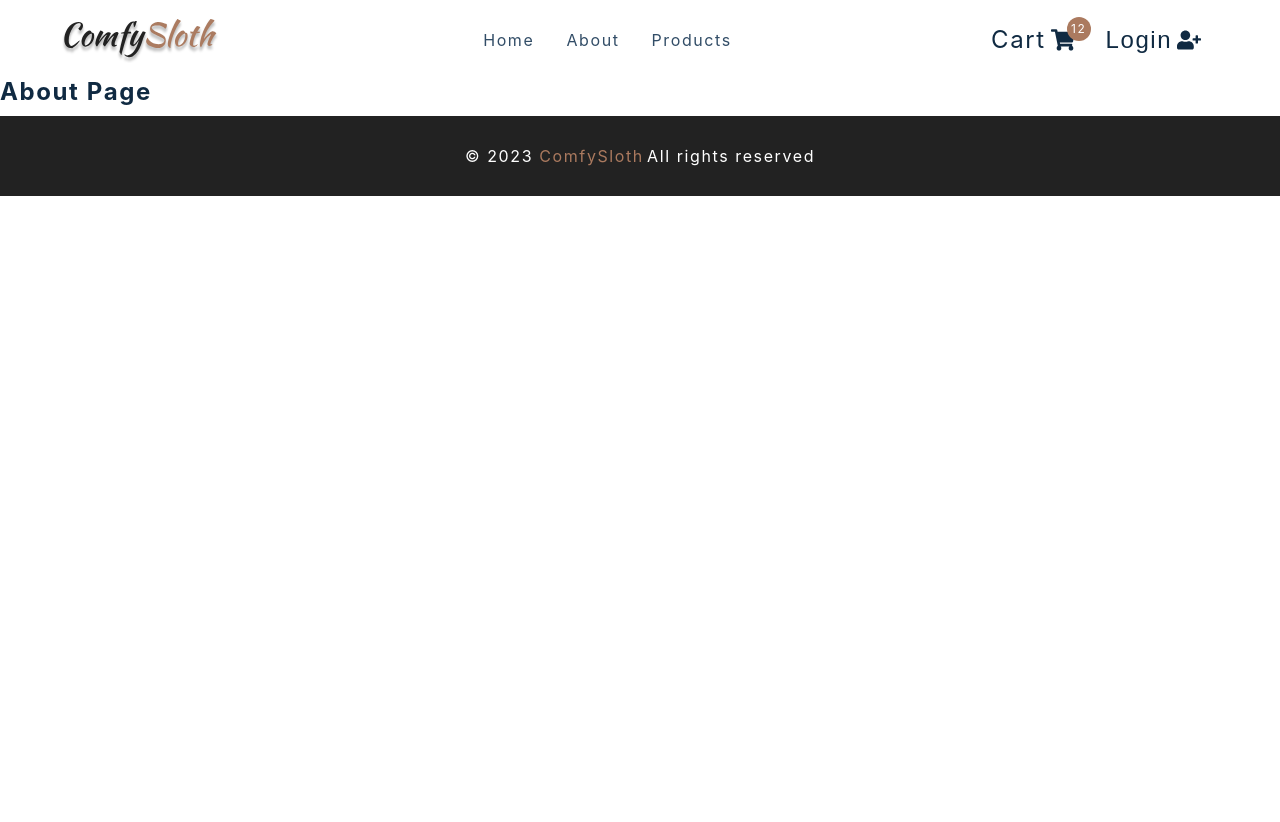
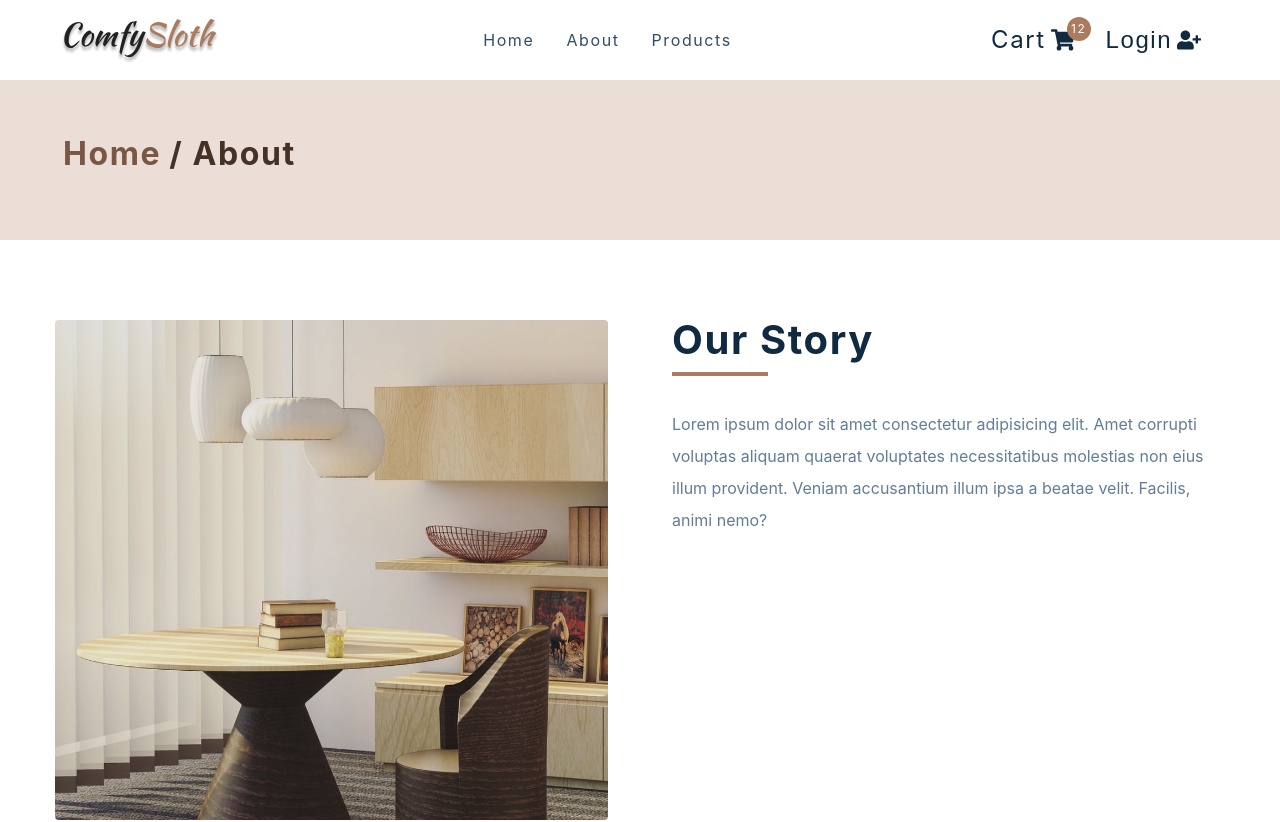
Before and after one commit to likeri29/e-commerce, a React (Create React App) app: page /about in a window 1280 px wide. Shown: the top 822 px of the page. Before the commit the page ends 800 px from the top, so only its background shows below. Built offline with nearby package versions, Linux system fonts and the light colour scheme; the HTML template or start-up script is replaced by a standard one.

Commit message:
add about and checkout page, setup pageHero

```diff
--- a/src/App.js
+++ b/src/App.js
@@ -26,9 +26,9 @@
         <Route
           path="checkout"
           element={
-            <PrivateRoute>
-              <CheckoutPage />
-            </PrivateRoute>
+            // <PrivateRoute>
+            <CheckoutPage />
+            // </PrivateRoute>
           }
         />
         <Route path="*" element={<ErrorPage />} />
--- a/src/components/PageHero.js
+++ b/src/components/PageHero.js
@@ -1,9 +1,17 @@
-import React from 'react'
-import styled from 'styled-components'
-import { Link } from 'react-router-dom'
-const PageHero = () => {
-  return <h4>page hero</h4>
-}
+import React from "react";
+import styled from "styled-components";
+import { Link } from "react-router-dom";
+const PageHero = ({ title }) => {
+  return (
+    <Wrapper>
+      <div className="section-center">
+        <h3>
+          <Link to="/">Home</Link>/ {title}
+        </h3>
+      </div>
+    </Wrapper>
+  );
+};
 
 const Wrapper = styled.section`
   background: var(--clr-primary-10);
@@ -21,6 +29,6 @@
   a:hover {
     color: var(--clr-primary-1);
   }
-`
+`;
 
-export default PageHero
+export default PageHero;
--- a/src/pages/AboutPage.js
+++ b/src/pages/AboutPage.js
@@ -1,11 +1,30 @@
-import React from 'react'
-import styled from 'styled-components'
-import { PageHero } from '../components'
-import aboutImg from '../assets/hero-bcg.jpeg'
+import React from "react";
+import styled from "styled-components";
+import { PageHero } from "../components";
+import aboutImg from "../assets/hero-bcg.jpeg";
 
 const AboutPage = () => {
-  return <h4>about page</h4>
-}
+  return (
+    <main>
+      <PageHero title="about" />
+      <Wrapper className="page section section-center">
+        <img src={aboutImg} alt="about" />
+        <article>
+          <div className="title">
+            <h2>our story</h2>
+            <div className="underline"></div>
+          </div>
+          <p>
+            Lorem ipsum dolor sit amet consectetur adipisicing elit. Amet
+            corrupti voluptas aliquam quaerat voluptates necessitatibus
+            molestias non eius illum provident. Veniam accusantium illum ipsa a
+            beatae velit. Facilis, animi nemo?
+          </p>
+        </article>
+      </Wrapper>
+    </main>
+  );
+};
 
 const Wrapper = styled.section`
   display: grid;
@@ -33,5 +52,5 @@
   @media (min-width: 992px) {
     grid-template-columns: 1fr 1fr;
   }
-`
-export default AboutPage
+`;
+export default AboutPage;
--- a/src/pages/CheckoutPage.js
+++ b/src/pages/CheckoutPage.js
@@ -1,12 +1,17 @@
-import React from 'react'
-import styled from 'styled-components'
-import { PageHero, StripeCheckout } from '../components'
+import React from "react";
+import styled from "styled-components";
+import { PageHero, StripeCheckout } from "../components";
 // extra imports
-import { useCartContext } from '../context/cart_context'
-import { Link } from 'react-router-dom'
+import { useCartContext } from "../context/cart_context";
+import { Link } from "react-router-dom";
 
 const CheckoutPage = () => {
-  return <h4>checkout page</h4>
-}
-const Wrapper = styled.div``
-export default CheckoutPage
+  return (
+    <main>
+      <PageHero title="checkout" />
+      <Wrapper className="page"></Wrapper>
+    </main>
+  );
+};
+const Wrapper = styled.div``;
+export default CheckoutPage;
--- a/src/pages/ErrorPage.js
+++ b/src/pages/ErrorPage.js
@@ -1,9 +1,19 @@
-import React from 'react'
-import styled from 'styled-components'
-import { Link } from 'react-router-dom'
+import React from "react";
+import styled from "styled-components";
+import { Link } from "react-router-dom";
 const ErrorPage = () => {
-  return <h4>error page</h4>
-}
+  return (
+    <Wrapper className="page-100">
+      <section>
+        <h1>404</h1>
+        <h3>Sorry, the page you tried cannot be found</h3>
+        <Link to="/" className="btn">
+          Back home
+        </Link>
+      </section>
+    </Wrapper>
+  );
+};
 
 const Wrapper = styled.main`
   background: var(--clr-primary-10);
@@ -18,6 +28,6 @@
     text-transform: none;
     margin-bottom: 2rem;
   }
-`
+`;
 
-export default ErrorPage
+export default ErrorPage;
```
